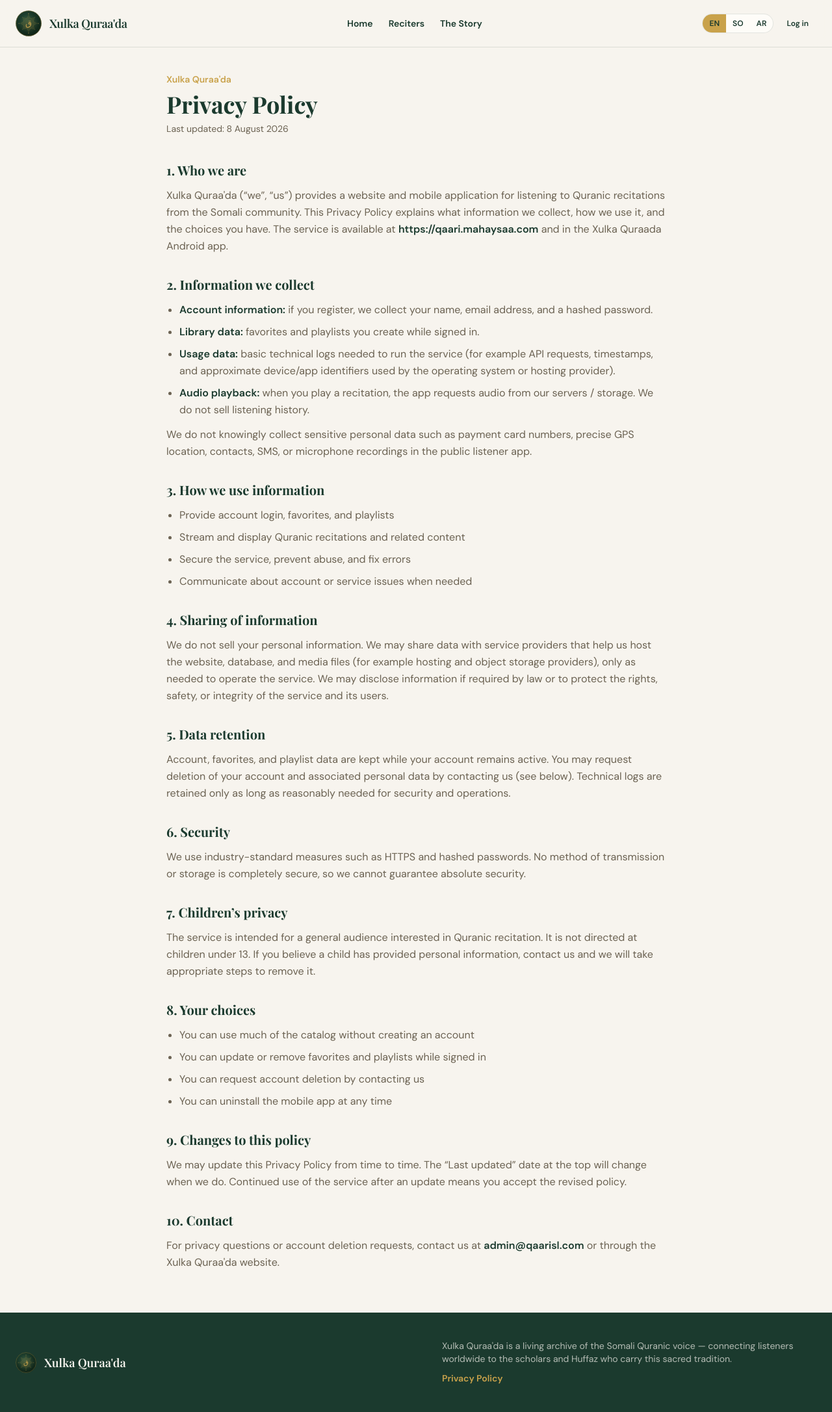
After one commit to Murabac/qaari-sl-backend, a Laravel app: page /privacy in a window 1280 px wide. The commit adds this page. Shown: the whole page at 65% size. Run offline with Laravel 12, Linux system fonts and the light colour scheme; style sheets or scripts are compiled from the project's sources; parts of the project's set-up code (start-up, migrations or seed data) failed here and were passed over; some libraries are stand-ins or nearby versions; some web fonts are replaced.

Commit message:
Add public Privacy Policy page for Play Store listing.

```diff
--- a/lang/ar/site.php
+++ b/lang/ar/site.php
@@ -37,6 +37,8 @@ return [
     'pause' => 'إيقاف',
     'close_player' => 'إغلاق المشغل',
     'footer_brand' => 'Xulka Quraa\'da',
+    'privacy_policy' => 'سياسة الخصوصية',
+    'privacy_last_updated' => 'آخر تحديث',
     'story_title' => 'القصة حتى الآن',
     'patrons_eyebrow' => 'التوجيه',
     'patrons_title' => 'الرعاة والقيادة',
--- a/lang/en/site.php
+++ b/lang/en/site.php
@@ -37,6 +37,8 @@ return [
     'pause' => 'Pause',
     'close_player' => 'Close player',
     'footer_brand' => 'Xulka Quraa\'da',
+    'privacy_policy' => 'Privacy Policy',
+    'privacy_last_updated' => 'Last updated',
     'story_title' => 'The Story So Far',
     'patrons_eyebrow' => 'Guidance',
     'patrons_title' => 'Patrons & Leadership',
--- a/lang/so/site.php
+++ b/lang/so/site.php
@@ -37,6 +37,8 @@ return [
     'pause' => 'Hakad',
     'close_player' => 'Xir ciyaartoyga',
     'footer_brand' => 'Xulka Quraa\'da',
+    'privacy_policy' => 'Siyaasadda Asturnaanta',
+    'privacy_last_updated' => 'La cusbooneysiiyay',
     'story_title' => 'Sheekada Ilaa Hadda',
     'patrons_eyebrow' => 'Hagidda',
     'patrons_title' => 'Masuuliyiinta & Hoggaanka',
--- a/resources/views/layouts/app.blade.php
+++ b/resources/views/layouts/app.blade.php
@@ -168,7 +168,12 @@
                 <img src="{{ asset('images/logo.svg') }}" alt="" class="h-8 w-8">
                 <span class="font-display text-lg font-semibold">{{ __('site.footer_brand') }}</span>
             </div>
-            <p class="max-w-xl text-sm text-qaari-primary-fg/70">{{ __('site.platform_desc') }}</p>
+            <div class="max-w-xl space-y-2">
+                <p class="text-sm text-qaari-primary-fg/70">{{ __('site.platform_desc') }}</p>
+                <a href="{{ route('privacy') }}" class="inline-block text-sm font-semibold text-qaari-accent hover:text-qaari-accent-hover">
+                    {{ __('site.privacy_policy') }}
+                </a>
+            </div>
         </div>
     </footer>
 
--- /dev/null
+++ b/resources/views/privacy.blade.php
@@ -0,0 +1,128 @@
+@extends('layouts.app', ['solidHeader' => true])
+
+@section('title', __('site.privacy_policy').' · '.__('site.footer_brand'))
+
+@section('content')
+    <section class="bg-qaari-bg px-4 pb-16 pt-28 sm:px-6">
+        <article class="prose prose-neutral mx-auto max-w-3xl">
+            <p class="text-sm font-semibold text-qaari-accent">{{ __('site.footer_brand') }}</p>
+            <h1 class="font-display mt-2 text-3xl font-bold text-qaari-primary sm:text-4xl">{{ __('site.privacy_policy') }}</h1>
+            <p class="mt-2 text-sm text-qaari-muted">{{ __('site.privacy_last_updated') }}: 8 August 2026</p>
+
+            <div class="mt-10 space-y-8 text-base leading-relaxed text-qaari-muted">
+                <section>
+                    <h2 class="font-display text-xl font-bold text-qaari-primary">1. Who we are</h2>
+                    <p class="mt-3">
+                        Xulka Quraa'da (“we”, “us”) provides a website and mobile application for listening to Quranic
+                        recitations from the Somali community. This Privacy Policy explains what information we collect,
+                        how we use it, and the choices you have. The service is available at
+                        <a href="https://qaari.mahaysaa.com" class="font-semibold text-qaari-primary hover:text-qaari-accent">https://qaari.mahaysaa.com</a>
+                        and in the Xulka Quraada Android app.
+                    </p>
+                </section>
+
+                <section>
+                    <h2 class="font-display text-xl font-bold text-qaari-primary">2. Information we collect</h2>
+                    <ul class="mt-3 list-disc space-y-2 ps-5">
+                        <li>
+                            <span class="font-semibold text-qaari-primary">Account information:</span>
+                            if you register, we collect your name, email address, and a hashed password.
+                        </li>
+                        <li>
+                            <span class="font-semibold text-qaari-primary">Library data:</span>
+                            favorites and playlists you create while signed in.
+                        </li>
+                        <li>
+                            <span class="font-semibold text-qaari-primary">Usage data:</span>
+                            basic technical logs needed to run the service (for example API requests, timestamps, and
+                            approximate device/app identifiers used by the operating system or hosting provider).
+                        </li>
+                        <li>
+                            <span class="font-semibold text-qaari-primary">Audio playback:</span>
+                            when you play a recitation, the app requests audio from our servers / storage. We do not
+                            sell listening history.
+                        </li>
+                    </ul>
+                    <p class="mt-3">
+                        We do not knowingly collect sensitive personal data such as payment card numbers, precise GPS
+                        location, contacts, SMS, or microphone recordings in the public listener app.
+                    </p>
+                </section>
+
+                <section>
+                    <h2 class="font-display text-xl font-bold text-qaari-primary">3. How we use information</h2>
+                    <ul class="mt-3 list-disc space-y-2 ps-5">
+                        <li>Provide account login, favorites, and playlists</li>
+                        <li>Stream and display Quranic recitations and related content</li>
+                        <li>Secure the service, prevent abuse, and fix errors</li>
+                        <li>Communicate about account or service issues when needed</li>
+                    </ul>
+                </section>
+
+                <section>
+                    <h2 class="font-display text-xl font-bold text-qaari-primary">4. Sharing of information</h2>
+                    <p class="mt-3">
+                        We do not sell your personal information. We may share data with service providers that help us
+                        host the website, database, and media files (for example hosting and object storage providers),
+                        only as needed to operate the service. We may disclose information if required by law or to
+                        protect the rights, safety, or integrity of the service and its users.
+                    </p>
+                </section>
+
+                <section>
+                    <h2 class="font-display text-xl font-bold text-qaari-primary">5. Data retention</h2>
+                    <p class="mt-3">
+                        Account, favorites, and playlist data are kept while your account remains active. You may
+                        request deletion of your account and associated personal data by contacting us (see below).
+                        Technical logs are retained only as long as reasonably needed for security and operations.
+                    </p>
+                </section>
+
+                <section>
+                    <h2 class="font-display text-xl font-bold text-qaari-primary">6. Security</h2>
+                    <p class="mt-3">
+                        We use industry-standard measures such as HTTPS and hashed passwords. No method of transmission
+                        or storage is completely secure, so we cannot guarantee absolute security.
+                    </p>
+                </section>
+
+                <section>
+                    <h2 class="font-display text-xl font-bold text-qaari-primary">7. Children’s privacy</h2>
+                    <p class="mt-3">
+                        The service is intended for a general audience interested in Quranic recitation. It is not
+                        directed at children under 13. If you believe a child has provided personal information, contact
+                        us and we will take appropriate steps to remove it.
+                    </p>
+                </section>
+
+                <section>
+                    <h2 class="font-display text-xl font-bold text-qaari-primary">8. Your choices</h2>
+                    <ul class="mt-3 list-disc space-y-2 ps-5">
+                        <li>You can use much of the catalog without creating an account</li>
+                        <li>You can update or remove favorites and playlists while signed in</li>
+                        <li>You can request account deletion by contacting us</li>
+                        <li>You can uninstall the mobile app at any time</li>
+                    </ul>
+                </section>
+
+                <section>
+                    <h2 class="font-display text-xl font-bold text-qaari-primary">9. Changes to this policy</h2>
+                    <p class="mt-3">
+                        We may update this Privacy Policy from time to time. The “Last updated” date at the top will
+                        change when we do. Continued use of the service after an update means you accept the revised
+                        policy.
+                    </p>
+                </section>
+
+                <section>
+                    <h2 class="font-display text-xl font-bold text-qaari-primary">10. Contact</h2>
+                    <p class="mt-3">
+                        For privacy questions or account deletion requests, contact us at
+                        <a href="mailto:admin@qaarisl.com" class="font-semibold text-qaari-primary hover:text-qaari-accent">admin@qaarisl.com</a>
+                        or through the Xulka Quraa'da website.
+                    </p>
+                </section>
+            </div>
+        </article>
+    </section>
+@endsection
--- a/routes/web.php
+++ b/routes/web.php
@@ -14,6 +14,7 @@ Route::get('/', HomeController::class)->name('home');
 Route::get('/reciters', [ReciterController::class, 'index'])->name('reciters.index');
 Route::get('/reciters/{reciter}', [ReciterController::class, 'show'])->name('reciters.show');
 Route::get('/story', StoryController::class)->name('story');
+Route::view('/privacy', 'privacy')->name('privacy');
 Route::get('/locale/{locale}', LocaleController::class)->name('locale.switch');
 Route::get('/listen/{recitation}', [FollowAlongController::class, 'show'])->name('follow-along.show');
 
```
